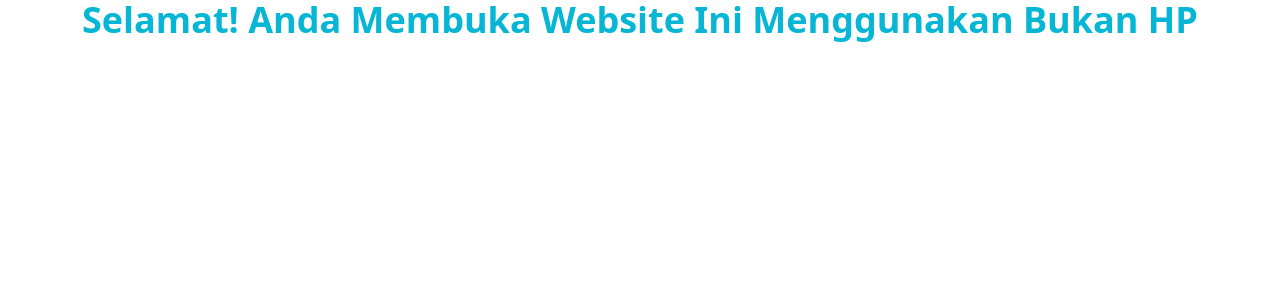
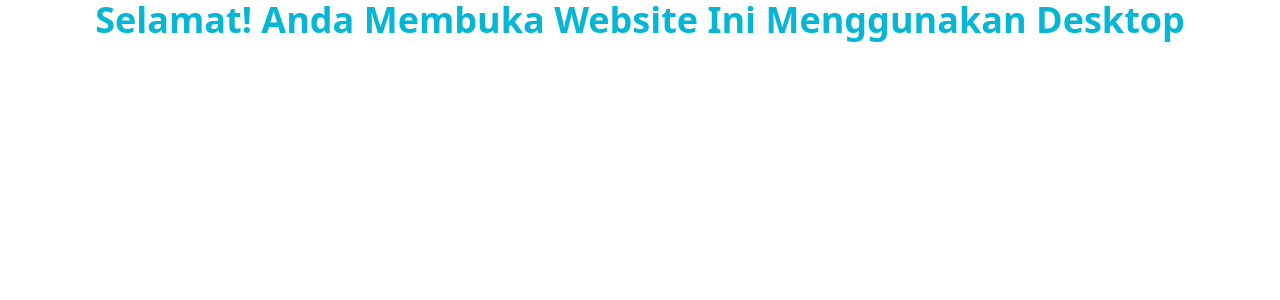
Before and after one commit to rikarani/rikarani.github.io, a React (Vite) app: page / in a window 1280 px wide. Shown: the top 300 px of the page. Built offline with nearby package versions, Linux system fonts and the light colour scheme.

Commit message:
rename file, trus penyesuaian

```diff
--- a/src/components/Lockscreen.tsx
+++ b/src/components/Lockscreen.tsx
@@ -1,10 +1,10 @@
 import React from "react";
-import { useMediaQuery } from "react-responsive";
+import { useMediaQuery } from "usehooks-ts";
 
-function Locker(): React.JSX.Element {
-  const sm: boolean = useMediaQuery({ minWidth: 640 });
+function Lockscreen(): React.JSX.Element {
+  const desktop: boolean = useMediaQuery("(min-width: 429px)");
 
-  return <h1 className="text-center text-4xl font-semibold text-cyan-500">Selamat! Anda Membuka Website Ini Menggunakan {sm ? "Bukan HP" : "HP"}</h1>;
+  return <h1 className="text-center text-4xl font-semibold text-cyan-500">Selamat! Anda Membuka Website Ini Menggunakan {desktop ? "Desktop" : "HP"}</h1>;
 }
 
-export default Locker;
+export default Lockscreen;
```
